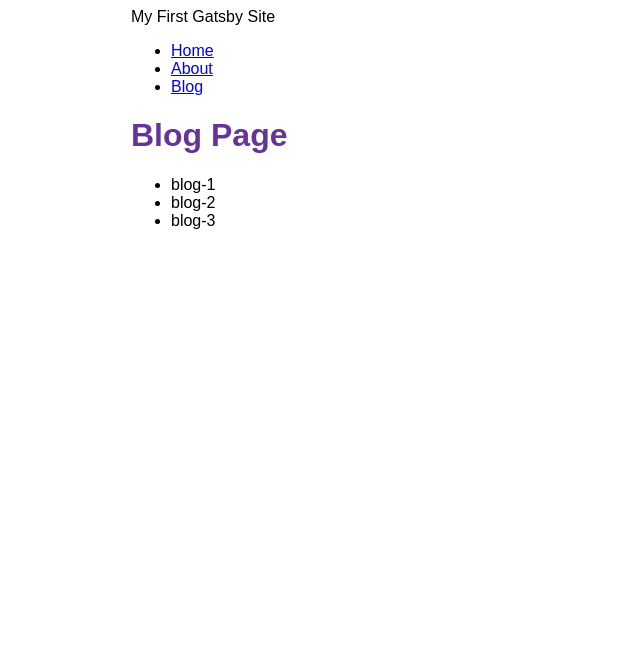
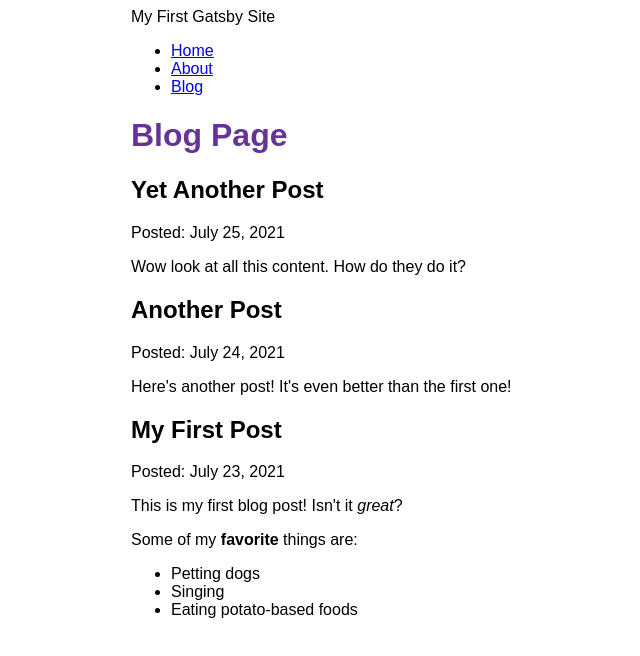
Before and after one commit to Kalpesh-jain-1508/my-gatsby-site, a Gatsby site: page /blog in a window 1280 px wide. Shown: the whole page, without its empty margins (259-899 px from the left). Built offline with nearby package versions, Linux system fonts and the light colour scheme; Gatsby itself is replaced by a stand-in of ours.

Commit message:
git commit -m "Finished Gatsby Tutorial Part 5"

```diff
--- a/blog/blog-1.mdx
+++ b/blog/blog-1.mdx
@@ -0,0 +1,12 @@
+---
+title: "My First Post"
+date: "2021-07-23"
+---
+
+This is my first blog post! Isn't it *great*?
+
+Some of my **favorite** things are:
+
+* Petting dogs
+* Singing
+* Eating potato-based foods
--- a/blog/blog-2.mdx
+++ b/blog/blog-2.mdx
@@ -0,0 +1,6 @@
+---
+title: "Another Post"
+date: "2021-07-24"
+---
+
+Here's another post! It's even better than the first one!
--- a/blog/blog-3.mdx
+++ b/blog/blog-3.mdx
@@ -0,0 +1,6 @@
+---
+title: "Yet Another Post"
+date: "2021-07-25"
+---
+
+Wow look at all this content. How do they do it?
--- a/gatsby-config.js
+++ b/gatsby-config.js
@@ -10,5 +10,6 @@
                 path: `${__dirname}/blog`,
             }
         },
+        "gatsby-plugin-mdx",
     ],
   };
--- a/package.json
+++ b/package.json
@@ -15,8 +15,11 @@
     "clean": "gatsby clean"
   },
   "dependencies": {
+    "@mdx-js/mdx": "^1.6.22",
+    "@mdx-js/react": "^1.6.22",
     "gatsby": "^4.7.1",
     "gatsby-plugin-image": "^2.7.0",
+    "gatsby-plugin-mdx": "^3.7.1",
     "gatsby-plugin-sharp": "^4.7.0",
     "gatsby-source-filesystem": "^4.7.0",
     "react": "^17.0.1",
--- a/src/pages/blog.js
+++ b/src/pages/blog.js
@@ -1,31 +1,39 @@
 import React from 'react'
 import Layout from '../components/layout'
-import { graphql } from 'gatsby';
+import { graphql } from 'gatsby'
+import { MDXRenderer } from 'gatsby-plugin-mdx'
+
 
 const Blog = ({ data }) => {
   return (
         <Layout pageTitle="Blog Page">
-
-            <ul>
-                {
-                    data.allFile.nodes.map(node => (
-                        <li key={node.name}>
-                            {node.name}
-                        </li>
-                    ))
-                }
-            </ul>
+            {
+                data.allMdx.nodes.map(node => (
+                    <article key={node.id}>
+                        <h2>{node.frontmatter.title}</h2>
+                        <p>Posted: {node.frontmatter.date}</p>
+                        <MDXRenderer>
+                            {node.body}
+                        </MDXRenderer>
+                    </article>
+                ))
+            }
 
         </Layout>
   )
 }
 
-export const query = graphql`
+export const yourQuery = graphql`
     query {
-        allFile {
-            nodes {
-                name
+        allMdx(sort: {fields: frontmatter___date, order: DESC}) {
+        nodes {
+            frontmatter {
+                date(formatString: "MMMM DD, YYYY")
+                title
             }
+            id
+            body
+        }
         }
     }`
 
```
Also changed, not shown: 1 other file.
